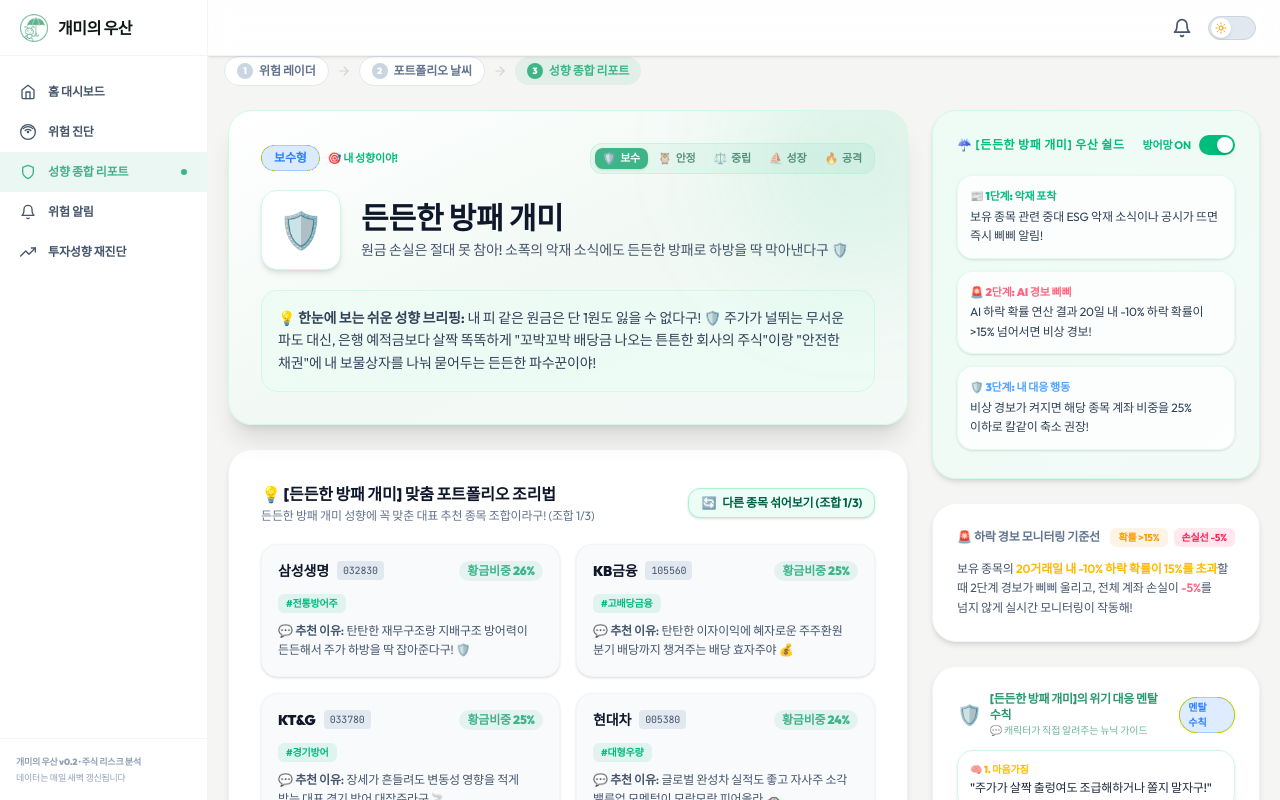
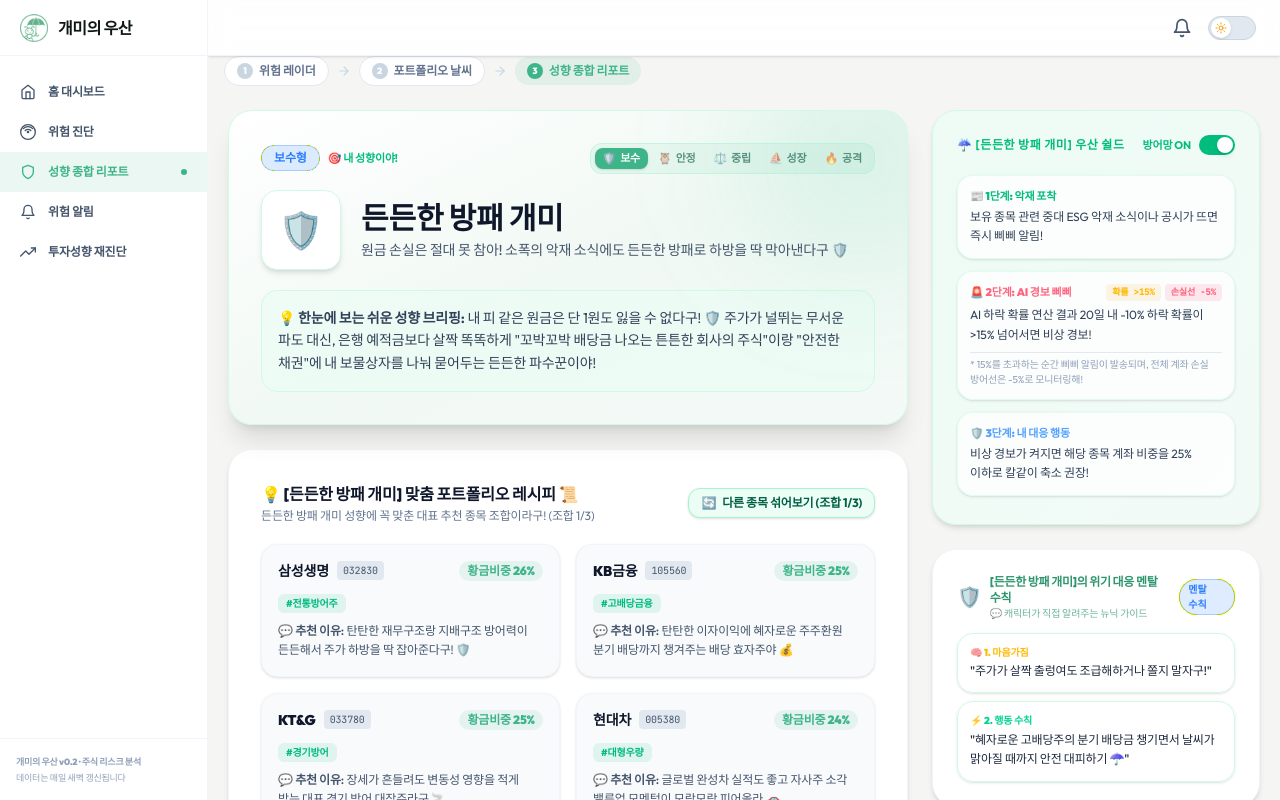
Before and after one commit to haneebunny/ants-umbrella, a Next.js app in the folder frontend/: page /diagnosis/result in a window 1280 px wide. Shown: the top 800 px of the page. Built offline with nearby package versions, Linux system fonts and the light colour scheme; no server answers.

Commit message:
design: 하락 경보 모니터링 기준선을 우산 쉴드 2단계 카드로 쏙 흡수 통합하여 레이아웃 다이어트

```diff
--- a/frontend/src/app/components/DiagnosisResultView.js
+++ b/frontend/src/app/components/DiagnosisResultView.js
@@ -107,7 +107,7 @@
         { ticker: '005930', name: '삼성전자', tag: '#대형테크', reason: '메모리 수급 반등과 글로벌 반도체를 상징하는 대한민국 대표 대장주야 💻', weight: '26%' },
         { ticker: '051910', name: 'LG화학', tag: '#첨단소재', reason: '배터리 첨단 소재와 친환경 화학 소재의 황금 밸런스를 자랑해 🧪', weight: '25%' },
         { ticker: '028260', name: '삼성물산', tag: '#지배구조', reason: '그룹 지배구조 핵심에 신재생 에너지 사업 확대로 밸런스를 딱 잡아 🏢', weight: '25%' },
-        { ticker: '010950', name: 'S-Oil', tag: '#에너지전환', reason: '샤힌 프로젝트 중심의 석유화학 대형 투자로 미래 성장성을 더했어 🛢️', weight: '24%' },
+        { ticker: '010950', name: 'S-Oil', tag: '#energy전환', reason: '샤힌 프로젝트 중심의 석유화학 대형 투자로 미래 성장성을 더했어 🛢️', weight: '24%' },
       ],
       [
         { ticker: '000660', name: 'SK하이닉스', tag: '#AI반도체주도', reason: '차세대 HBM 시장 리더십으로 성장주와 우량주의 완벽 조화를 보여줘 🚀', weight: '26%' },
@@ -418,7 +418,7 @@
               </div>
             </div>
 
-            {/* 설명 본문 (초보자용 찰떡 쉬운 뉴닉 스토리텔링!) */}
+            {/* 설명 본문 */}
             <div className={`mt-5 p-4 rounded-2xl text-xs lg:text-sm leading-relaxed border ${
               isDark ? 'bg-white/[0.03] border-white/5 text-slate-300' : 'bg-emerald-50/60 border-emerald-100 text-slate-700'
             }`}>
@@ -431,7 +431,7 @@
             <div className="flex flex-col sm:flex-row sm:items-center justify-between gap-3 mb-5">
               <div>
                 <h3 className={`text-base font-black flex items-center gap-2 ${isDark ? 'text-white' : 'text-slate-900'}`}>
-                  💡 [{extras.characterName}] 맞춤 포트폴리오 조리법
+                  💡 [{extras.characterName}] 맞춤 포트폴리오 레시피 📜
                 </h3>
                 <p className={`text-xs mt-0.5 ${isDark ? 'text-slate-400' : 'text-slate-500'}`}>
                   {extras.characterName} 성향에 꼭 맞춘 대표 추천 종목 조합이라구! (조합 {(setIndex % recPools.length) + 1}/{recPools.length})
@@ -524,7 +524,7 @@
         {/* ── [우측 4컬럼] 개미의 우산 쉴드 3단계 작동 규칙 & 뉴닉 대화체 멘탈 팁 말풍선 ── */}
         <div className="lg:col-span-4 space-y-6">
 
-          {/* 1. ☔ 내 맞춤 우산 쉴드 3단계 작동 규칙 카드 */}
+          {/* 1. ☔ 내 맞춤 우산 쉴드 3단계 작동 규칙 카드 (일체형 통합 완료!) */}
           <div className={`p-6 rounded-3xl border relative overflow-hidden transition-all ${
             isDark
               ? 'bg-gradient-to-br from-[#19221d] to-[#121614] border-emerald-500/20 shadow-xl'
@@ -573,13 +573,25 @@
                 </p>
               </div>
 
-              {/* 2단계 */}
+              {/* 2단계 (💡 하락 경보 모니터링 기준선 일체형 통합!) */}
               <div className={`p-3 rounded-2xl border ${isDark ? 'bg-white/5 border-white/5' : 'bg-white/80 border-emerald-100/60 shadow-sm'}`}>
-                <div className="text-[11px] font-black text-rose-400 mb-0.5 flex items-center gap-1">
+                <div className="text-[11px] font-black text-rose-400 mb-1 flex items-center justify-between">
                   <span>🚨 2단계: AI 경보 삐삐</span>
+
+                  {/* 미니 수치 뱃지 */}
+                  <div className="flex gap-1 text-[9px] font-mono">
+                    <span className="px-1.5 py-0.5 rounded bg-amber-500/10 text-amber-400">확률 &gt;{riskProbThreshold}%</span>
+                    <span className="px-1.5 py-0.5 rounded bg-rose-500/10 text-rose-400">손실선 -{maxLossPercent}%</span>
+                  </div>
                 </div>
+
                 <p className={`text-xs leading-relaxed ${isDark ? 'text-slate-300' : 'text-slate-700'}`}>
                   {extras.rule2}
+                </p>
+
+                {/* 2단계 하단 수치 안내 꼬리표 */}
+                <p className="text-[10px] text-slate-400 dark:text-slate-500 mt-2 border-t border-slate-200 dark:border-white/5 pt-1">
+                  * {riskProbThreshold}%를 초과하는 순간 삐삐 알림이 발송되며, 전체 계좌 손실 방어선은 -{maxLossPercent}%로 모니터링해!
                 </p>
               </div>
 
@@ -595,32 +607,7 @@
             </div>
           </div>
 
-          {/* 2. 🚨 하락 경보 모니터링 기준선 카드 */}
-          <div className={`p-6 rounded-3xl border transition-all ${
-            isDark
-              ? 'bg-[#181c19] border-white/5 shadow-xl'
-              : 'bg-white border-slate-100 shadow-md'
-          } ${isDefenseOn ? '' : 'opacity-50'}`}>
-            <div className="flex items-center justify-between mb-3">
-              <span className={`text-xs font-bold ${isDark ? 'text-slate-400' : 'text-slate-500'}`}>
-                🚨 하락 경보 모니터링 기준선
-              </span>
-              <div className="flex items-center gap-1.5">
-                <span className="text-[10px] font-bold px-2 py-0.5 rounded-md text-amber-500 bg-amber-500/10">
-                  확률 &gt;{riskProbThreshold}%
-                </span>
-                <span className="text-[10px] font-bold px-2 py-0.5 rounded-md text-rose-500 bg-rose-500/10">
-                  손실선 -{maxLossPercent}%
-                </span>
-              </div>
-            </div>
-
-            <p className={`text-xs leading-relaxed ${isDark ? 'text-slate-400' : 'text-slate-600'}`}>
-              보유 종목의 <strong className="text-amber-400 font-semibold">20거래일 내 -10% 하락 확률이 {riskProbThreshold}%를 초과</strong>할 때 2단계 경보가 삐삐 울리고, 전체 계좌 손실이 <strong className="text-rose-400 font-semibold">-{maxLossPercent}%</strong>를 넘지 않게 실시간 모니터링이 작동해!
-            </p>
-          </div>
-
-          {/* 3. 💬 업그레이드된 뉴닉 톤 캐릭터 멘탈 케어 팁 말풍선 카드 */}
+          {/* 2. 💬 업그레이드된 뉴닉 톤 캐릭터 멘탈 케어 팁 말풍선 카드 */}
           <div className={`p-6 rounded-3xl border transition-all relative overflow-hidden ${
             isDark
               ? 'bg-[#181c19] border-white/5 shadow-xl'
```
Also changed, not shown: 1 other file (tests, documents, lock files or other folders).
